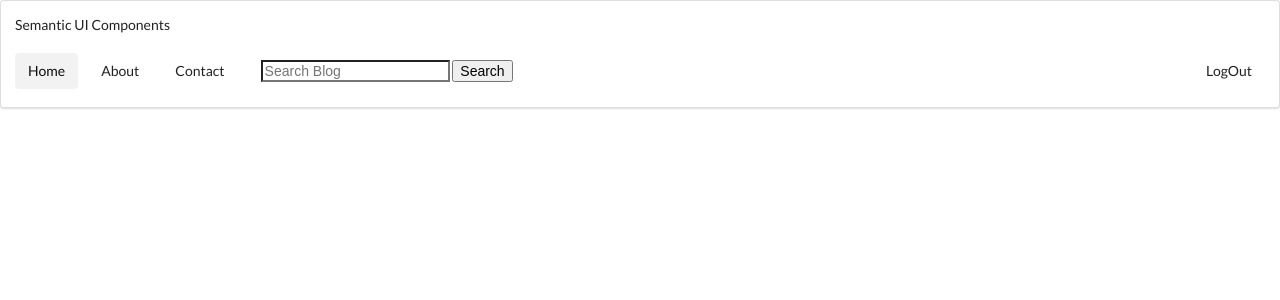
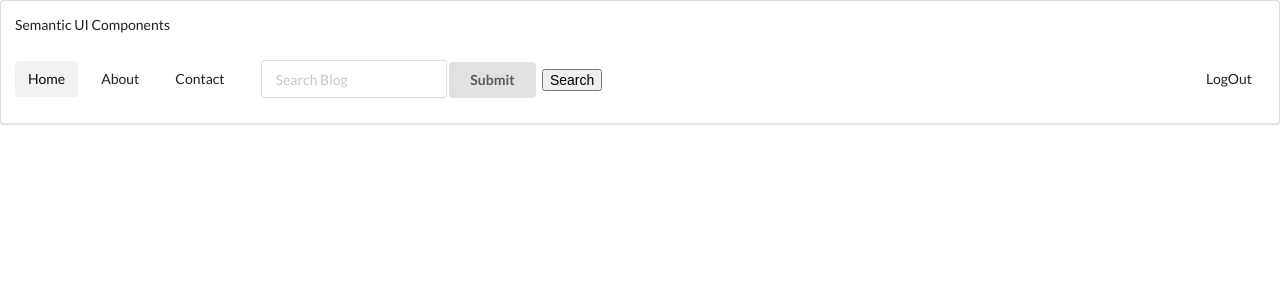
Before and after one commit to DelroyGayle/potential-bassoon, a Django app: page / in a window 1280 px wide. Shown: the top 300 px of the page. Run offline with Django 3.2, Linux system fonts and the light colour scheme; some libraries are stand-ins or nearby versions.

Commit message:
Add 'ui form' & 'ui button type submit'

```diff
--- a/testmenu/templates/testmenu/index.html
+++ b/testmenu/templates/testmenu/index.html
@@ -22,9 +22,12 @@
             <a class="item">About</a>
             <a class="item">Contact</a>
             <div class="item">
-                <form action="" method="get">
+                <form class="ui form" action="" method="get">
                     {% csrf_token %}
-                    <input type="text" name="q" placeholder="Search Blog">
+                    <div class="ui input">
+                        <input type="text" name="q" placeholder="Search Blog">
+                    </div>
+                    <button class="ui button" type="submit">Submit</button>
                     <button type="submit">Search</button>
                 </form>
             </div>
```
